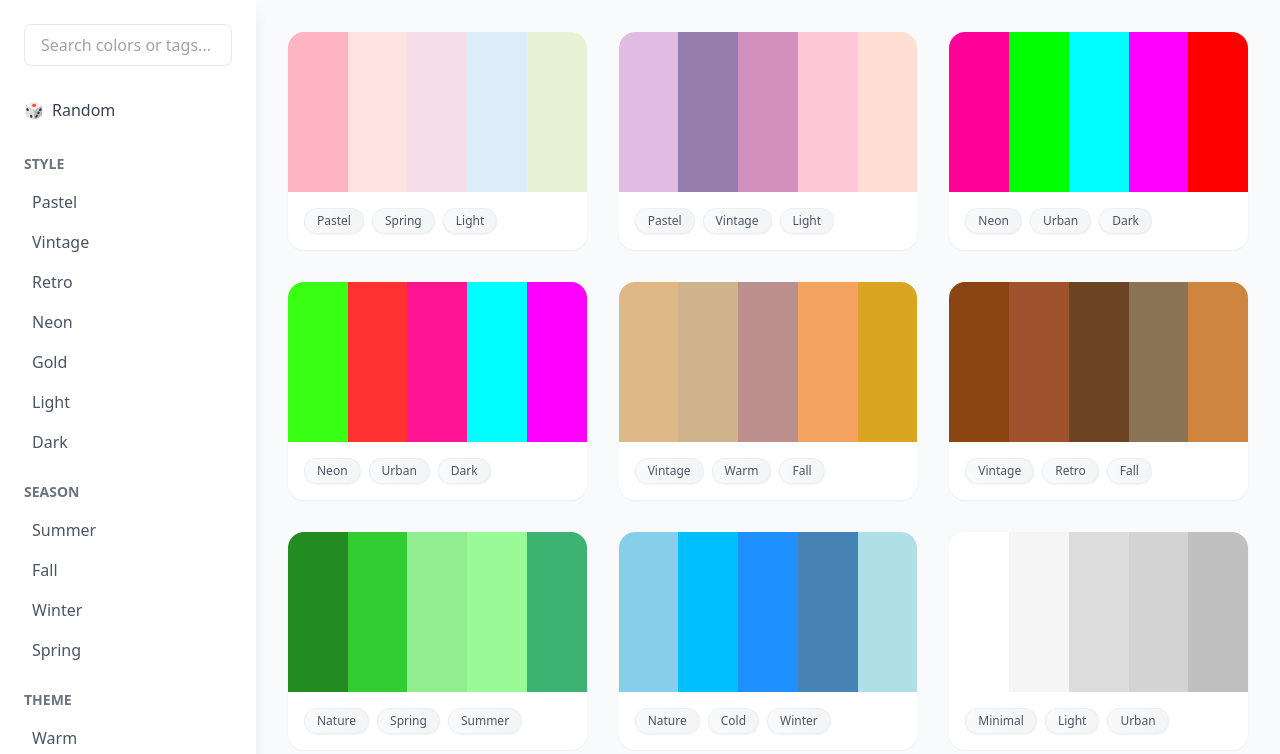
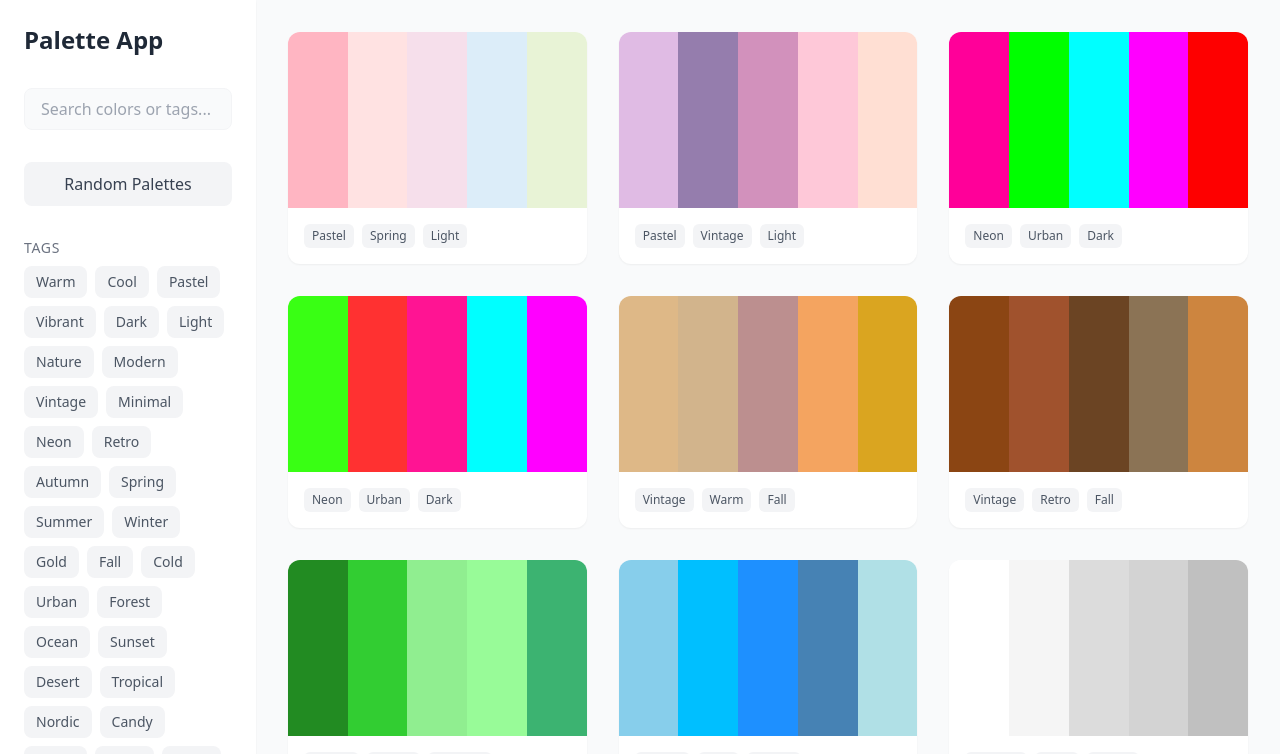
Before and after one commit to gamzesirin/Nextjs-Palette-App, a Next.js app: page / in a window 1280 px wide. Shown: the top 754 px of the page. Built offline with nearby package versions, Linux system fonts and the light colour scheme.

Commit message:
feat: implement ColorCard and PaletteGrid components; enhance Sidebar with improved search and tag selection functionality

```diff
--- a/components/ColorCard.tsx
+++ b/components/ColorCard.tsx
@@ -7,19 +7,13 @@ interface ColorCardProps {
 		id: string
 		colors: string[]
 		tags: string[]
+		likes: number
+		createdAt: Date
 	}
 }
 
 const ColorCard = ({ palette }: ColorCardProps) => {
 	const [copiedColor, setCopiedColor] = useState<string | null>(null)
-
-	const hexToRgb = (hex: string): string => {
-		hex = hex.replace('#', '')
-		const r = parseInt(hex.substring(0, 2), 16)
-		const g = parseInt(hex.substring(2, 4), 16)
-		const b = parseInt(hex.substring(4, 6), 16)
-		return `rgb(${r}, ${g}, ${b})`
-	}
 
 	const copyColorToClipboard = async (color: string) => {
 		try {
@@ -35,51 +29,27 @@ const ColorCard = ({ palette }: ColorCardProps) => {
 	}
 
 	return (
-		<div className="group relative">
-			{/* Ana Kart */}
-			<div className="bg-white rounded-2xl shadow-sm hover:shadow-lg transition-all duration-300 overflow-hidden">
-				{/* Renk Paleti */}
-				<div className="grid grid-cols-5 h-40">
+		<div className="group relative w-full">
+			<div className="bg-white rounded-xl shadow-sm hover:shadow-md transition-all duration-300">
+				<div className="grid grid-cols-5 h-32 sm:h-44 rounded-t-xl overflow-hidden">
 					{palette.colors.map((color, index) => (
-						<div
-							key={index}
-							className="relative group/color cursor-pointer transition-transform hover:scale-105"
-							style={{ backgroundColor: color }}
-						>
-							{/* Renk Bilgisi Overlay */}
-							<div className="absolute inset-0 flex flex-col items-center justify-center opacity-0 group-hover/color:opacity-100 bg-black/40 backdrop-blur-sm transition-all duration-200">
-								{/* HEX */}
+						<div key={`${palette.id}-${index}`} className="relative group/color" style={{ backgroundColor: color }}>
+							<div className="absolute inset-0 flex items-center justify-center opacity-0 group-hover/color:opacity-100 bg-black/20 transition-opacity">
 								<button
 									onClick={() => copyColorToClipboard(color)}
-									className="w-full h-1/2 flex items-center justify-center text-white text-xs md:text-sm font-mono hover:bg-white/10 transition-colors px-2 py-1"
+									className="w-full h-full flex items-center justify-center text-white font-medium"
 								>
-									<span className="truncate">{color}</span>
-								</button>
-								{/* RGB */}
-								<button
-									onClick={() => copyColorToClipboard(hexToRgb(color))}
-									className="w-full h-1/2 flex items-center justify-center text-white text-xs md:text-sm font-mono hover:bg-white/10 transition-colors px-2 py-1 border-t border-white/20"
-								>
-									<span className="truncate">{hexToRgb(color)}</span>
+									<span className="px-2 py-1 bg-black/40 rounded-md text-xs sm:text-sm backdrop-blur-sm">{color}</span>
 								</button>
 							</div>
 						</div>
 					))}
 				</div>
 
-				{/* Etiketler */}
-				<div className="p-4">
-					<div className="flex flex-wrap gap-2">
-						{palette.tags.map((tag, index) => (
-							<span
-								key={index}
-								className="px-3 py-1 text-xs font-medium rounded-full
-									 bg-gradient-to-r from-gray-50 to-gray-100
-									 text-gray-600 hover:from-gray-100 hover:to-gray-200
-									 transition-all duration-200
-									 border border-gray-200/50
-									 shadow-sm hover:shadow"
-							>
+				<div className="p-3 sm:p-4">
+					<div className="flex flex-wrap gap-1.5 sm:gap-2">
+						{palette.tags.map((tag) => (
+							<span key={`${palette.id}-${tag}`} className="text-xs px-2 py-1 bg-gray-100 text-gray-600 rounded-md">
 								{tag}
 							</span>
 						))}
@@ -87,26 +57,21 @@ const ColorCard = ({ palette }: ColorCardProps) => {
 				</div>
 			</div>
 
-			{/* Alt Tooltip */}
 			<div
 				className={`
 				absolute -bottom-2 left-1/2 transform -translate-x-1/2 translate-y-full
 				transition-all duration-200
 				bg-black text-white text-xs font-medium px-3 py-1.5 rounded-lg
 				shadow-lg pointer-events-none whitespace-nowrap
-				${copiedColor ? 'opacity-100' : 'opacity-0 group-hover:opacity-100'}
+				${copiedColor ? 'opacity-100' : 'opacity-0'}
 			`}
 			>
-				{copiedColor ? (
-					<span className="flex items-center gap-1">
-						<svg className="w-3 h-3 text-green-400" fill="none" stroke="currentColor" viewBox="0 0 24 24">
-							<path strokeLinecap="round" strokeLinejoin="round" strokeWidth="2" d="M5 13l4 4L19 7" />
-						</svg>
-						Color copied to clipboard!
-					</span>
-				) : (
-					'Click to copy color code'
-				)}
+				<span className="flex items-center gap-1">
+					<svg className="w-3 h-3 text-green-400" fill="none" stroke="currentColor" viewBox="0 0 24 24">
+						<path strokeLinecap="round" strokeLinejoin="round" strokeWidth="2" d="M5 13l4 4L19 7" />
+					</svg>
+					Copied!
+				</span>
 				<div
 					className="absolute -top-1 left-1/2 transform -translate-x-1/2
 							  border-4 border-transparent border-b-black"
--- /dev/null
+++ b/components/PaletteGrid.tsx
@@ -0,0 +1,16 @@
+import { ColorPalette } from '@/types'
+import ColorCard from './ColorCard'
+
+interface PaletteGridProps {
+	palettes: ColorPalette[]
+}
+
+export const PaletteGrid = ({ palettes }: PaletteGridProps) => {
+	return (
+		<div className="grid grid-cols-1 md:grid-cols-2 lg:grid-cols-3 2xl:grid-cols-4 gap-8">
+			{palettes.map((palette) => (
+				<ColorCard key={palette.id} palette={palette} />
+			))}
+		</div>
+	)
+}
--- a/components/Sidebar.tsx
+++ b/components/Sidebar.tsx
@@ -1,4 +1,6 @@
 'use client'
+
+import { useState } from 'react'
 
 interface SidebarProps {
 	onFilterChange: (filter: string) => void
@@ -9,83 +11,117 @@ interface SidebarProps {
 }
 
 const Sidebar = ({ onFilterChange, onTagSelect, onRandomClick, selectedTags, isRandomMode }: SidebarProps) => {
-	const handleSearch = (searchTerm: string) => {
-		// Boşlukları temizle ve küçük harfe çevir
-		const cleanedSearch = searchTerm.trim().toLowerCase()
-		onFilterChange(cleanedSearch)
-	}
+	const [isOpen, setIsOpen] = useState(false)
+	const tags = [
+		'Warm',
+		'Cool',
+		'Pastel',
+		'Vibrant',
+		'Dark',
+		'Light',
+		'Nature',
+		'Modern',
+		'Vintage',
+		'Minimal',
+		'Neon',
+		'Retro',
+		'Autumn',
+		'Spring',
+		'Summer',
+		'Winter',
+		'Gold',
+		'Fall',
+		'Cold',
+		'Urban',
+		'Forest',
+		'Ocean',
+		'Sunset',
+		'Desert',
+		'Tropical',
+		'Nordic',
+		'Candy',
+		'Space',
+		'Royal',
+		'Earth',
+		'Jungle',
+		'Coral',
+		'Berry',
+		'Olive',
+		'Slate',
+		'Peach',
+		'Azure',
+		'Wine',
+		'Sage',
+		'Storm'
+	]
 
 	return (
-		<div className="fixed left-0 top-0 h-full w-64 bg-white shadow-lg p-6 overflow-y-auto">
-			{/* Arama */}
-			<div className="mb-8">
+		<>
+			{!isOpen && (
+				<button
+					onClick={() => setIsOpen(true)}
+					className="lg:hidden fixed top-4 left-4 z-50 p-2 rounded-lg bg-white shadow-md"
+				>
+					<svg className="w-6 h-6" fill="none" stroke="currentColor" viewBox="0 0 24 24">
+						<path strokeLinecap="round" strokeLinejoin="round" strokeWidth={2} d="M4 6h16M4 12h16M4 18h16" />
+					</svg>
+				</button>
+			)}
+
+			{isOpen && <div className="lg:hidden fixed inset-0 bg-black/50 z-30" onClick={() => setIsOpen(false)} />}
+
+			<aside
+				className={`
+				fixed top-0 left-0 h-screen bg-white shadow-sm z-40
+				transition-all duration-300 ease-in-out
+				${isOpen ? 'w-64 translate-x-0' : 'w-64 -translate-x-full lg:translate-x-0'}
+				lg:w-64 lg:translate-x-0
+			`}
+			>
+				<div className="h-full overflow-y-auto thin-scrollbar">
+					<div className="p-6 space-y-8">
+						<div className="text-2xl font-semibold text-gray-800 flex items-center justify-between">
+							Palette App
+							{isOpen && (
+								<button onClick={() => setIsOpen(false)} className="lg:hidden p-2 hover:bg-gray-100 rounded-lg">
+									<svg className="w-5 h-5" fill="none" stroke="currentColor" viewBox="0 0 24 24">
+										<path strokeLinecap="round" strokeLinejoin="round" strokeWidth={2} d="M6 18L18 6M6 6l12 12" />
+									</svg>
+								</button>
+							)}
+						</div>
+
+						<div className="space-y-2">
 							<input
 								type="text"
 								placeholder="Search colors or tags..."
-					className="w-full px-4 py-2 rounded-lg border border-gray-200 focus:outline-none focus:ring-2 focus:ring-blue-500"
-					onChange={(e) => handleSearch(e.target.value)}
-					disabled={isRandomMode}
+								onChange={(e) => onFilterChange(e.target.value)}
+								className="w-full px-4 py-2 rounded-lg bg-gray-50 border border-gray-100 focus:outline-none focus:border-blue-500 focus:ring-1 focus:ring-blue-500 transition-all duration-200"
 							/>
 						</div>
 
-			{/* Ana Menü */}
-			<div className="space-y-4 mb-8">
 						<button
 							onClick={onRandomClick}
-					className={`flex items-center space-x-2 w-full transition-all duration-300 hover:scale-105
-						${isRandomMode ? 'text-blue-500 font-medium' : 'text-gray-700 hover:text-blue-500'}`}
+							className={`w-full px-4 py-2.5 rounded-lg font-medium transition-all duration-200 ${
+								isRandomMode
+									? 'bg-blue-500 text-white hover:bg-blue-600'
+									: 'bg-gray-100 text-gray-700 hover:bg-gray-200'
+							}`}
 						>
-					<span className="w-5">🎲</span>
-					<span>Random</span>
+							Random Palettes
 						</button>
-			</div>
 
-			{/* Stil Kategorisi */}
-			<div className="mb-6">
-				<h3 className="text-sm font-semibold text-gray-500 mb-3">STYLE</h3>
 						<div className="space-y-2">
-					{['Pastel', 'Vintage', 'Retro', 'Neon', 'Gold', 'Light', 'Dark'].map((tag) => (
+							<h3 className="text-sm font-medium text-gray-500 uppercase tracking-wider">Tags</h3>
+							<div className="flex flex-wrap gap-2">
+								{tags.map((tag) => (
 									<button
 										key={tag}
 										onClick={() => onTagSelect(tag)}
-							className={`block w-full text-left px-2 py-1 rounded ${
-								selectedTags.includes(tag) ? 'bg-blue-100 text-blue-600' : 'text-gray-600 hover:bg-gray-100'
-							}`}
-						>
-							{tag}
-						</button>
-					))}
-				</div>
-			</div>
-
-			{/* Sezon Kategorisi */}
-			<div className="mb-6">
-				<h3 className="text-sm font-semibold text-gray-500 mb-3">SEASON</h3>
-				<div className="space-y-2">
-					{['Summer', 'Fall', 'Winter', 'Spring'].map((tag) => (
-						<button
-							key={tag}
-							onClick={() => onTagSelect(tag)}
-							className={`block w-full text-left px-2 py-1 rounded ${
-								selectedTags.includes(tag) ? 'bg-blue-100 text-blue-600' : 'text-gray-600 hover:bg-gray-100'
-							}`}
-						>
-							{tag}
-						</button>
-					))}
-				</div>
-			</div>
-
-			{/* Tema Kategorisi */}
-			<div className="mb-6">
-				<h3 className="text-sm font-semibold text-gray-500 mb-3">THEME</h3>
-				<div className="space-y-2">
-					{['Warm', 'Cold', 'Nature', 'Urban', 'Minimal'].map((tag) => (
-						<button
-							key={tag}
-							onClick={() => onTagSelect(tag)}
-							className={`block w-full text-left px-2 py-1 rounded ${
-								selectedTags.includes(tag) ? 'bg-blue-100 text-blue-600' : 'text-gray-600 hover:bg-gray-100'
+										className={`px-3 py-1.5 rounded-lg text-sm font-medium transition-all duration-200 ${
+											selectedTags.includes(tag)
+												? 'bg-gray-800 text-white'
+												: 'bg-gray-100 text-gray-600 hover:bg-gray-200'
 										}`}
 									>
 										{tag}
@@ -94,6 +130,37 @@ const Sidebar = ({ onFilterChange, onTagSelect, onRandomClick, selectedTags, isR
 							</div>
 						</div>
 					</div>
+				</div>
+			</aside>
+
+			<style jsx global>{`
+				.thin-scrollbar::-webkit-scrollbar {
+					width: 2px;
+				}
+
+				.thin-scrollbar::-webkit-scrollbar-track {
+					background: transparent;
+				}
+
+				.thin-scrollbar::-webkit-scrollbar-thumb {
+					background: #e2e8f0;
+					border-radius: 20px;
+				}
+
+				.thin-scrollbar::-webkit-scrollbar-thumb:hover {
+					background: #cbd5e1;
+				}
+
+				.thin-scrollbar {
+					scrollbar-width: thin;
+					scrollbar-color: #e2e8f0 transparent;
+				}
+
+				.thin-scrollbar:hover {
+					scrollbar-color: #cbd5e1 transparent;
+				}
+			`}</style>
+		</>
 	)
 }
 
```
Lines whose indentation alone changed are shown as unchanged.
